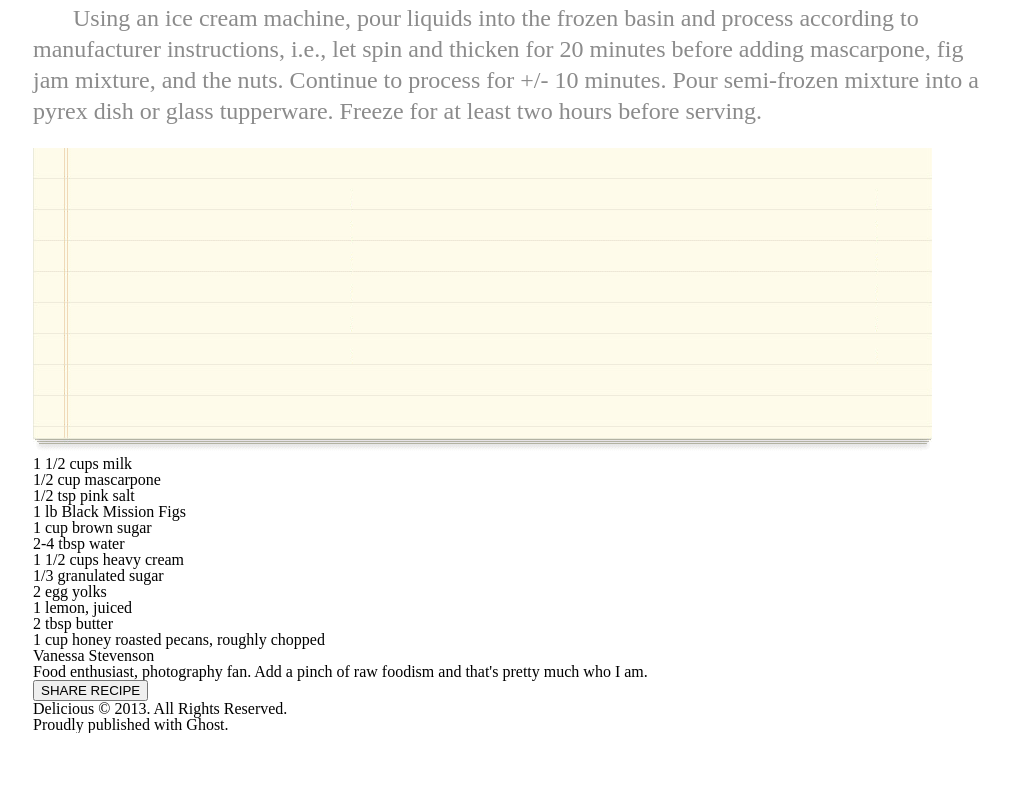
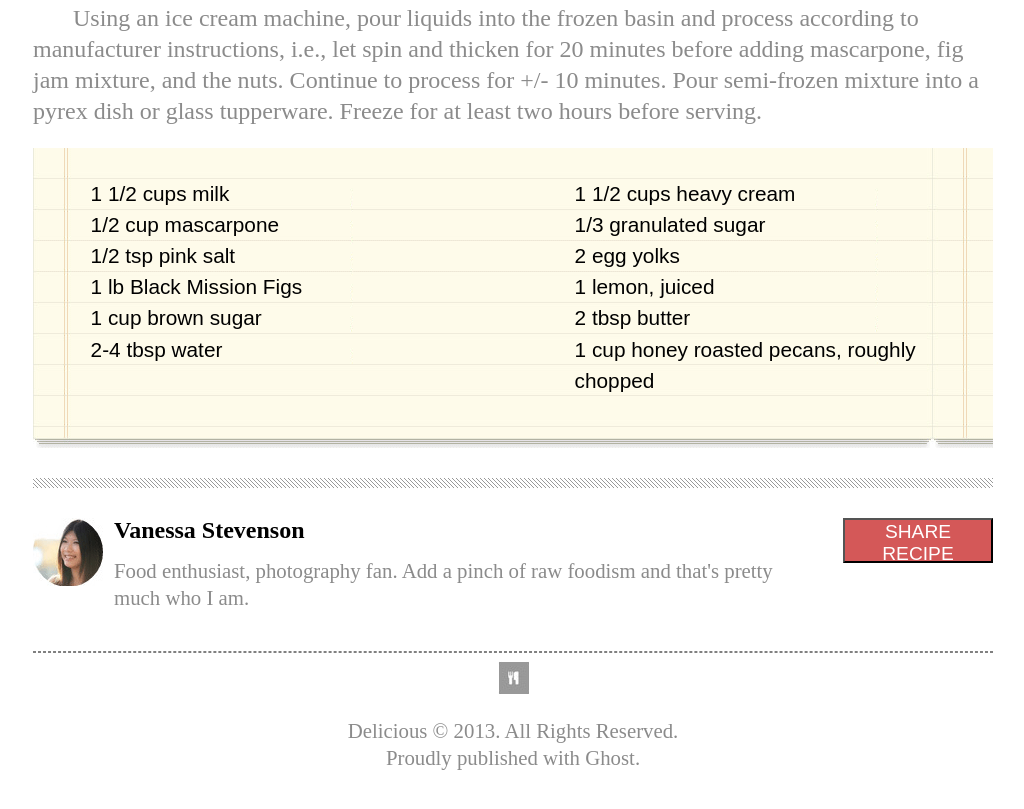
Before and after one commit to worldisweird/chocolate-pizza, a plain HTML site: page index.html in a window 1280 px wide. Shown: the part 1139-1948 px from the top of the page, without its empty margins (127-1151 px from the left). Before the commit the page ends 1872 px from the top, so only its background shows below. Drawn offline with Linux system fonts and the light colour scheme.

Commit message:
html and css nearly complete

```diff
--- a/css/style.css
+++ b/css/style.css
@@ -11,6 +11,7 @@ body {
   background-image: url("../img/hr-img.png");
   height: 10px;
   margin-left: 0px;
+  margin-bottom: 30px;
 }
 header {
   display: block;
@@ -72,3 +73,59 @@ h4 div {
 h4 div * {
   display: inline;
 }
+section {
+  width: 100%;
+  background-image: url("../img/list-bg.png");
+  height: 300px;
+}
+section div {
+  width: 40%;
+  display: inline-block;
+  line-height: 1.5em;
+  font-size: 1.3em;
+  vertical-align: top;
+  margin-top: 30px;
+  font-family: fantasy;
+}
+#list1 {
+  margin-left: 6%;
+  margin-right: 10%;
+}
+footer img {
+  float: left;
+  margin-right: 10px;
+}
+h3 {
+  font-size: 1.5em;
+  font-weight: bold;
+  margin-bottom: 15px;
+}
+button {
+  float: right;
+  color: white;
+  background-color: #d45858;
+  height: 45px;
+  width: 150px;
+  font-size: 1.2em;
+  vertical-align: top;
+  margin-left: 30px;
+}
+footer p {
+  color:#8b8b8b;
+  line-height: 1.3em;
+  font-size: 1.3em;
+  margin-bottom: 40px;
+}
+#trademark {
+  text-align: center;
+}
+#trademark img {
+  float: none;
+  margin: 0 auto;
+  align-self: center;
+  margin-bottom: 20px;
+}
+hr {
+  border:1px dashed gray;
+  float: unset;
+}
--- a/index.html
+++ b/index.html
@@ -59,9 +59,8 @@
       <p class="instructions">Ice cream: In a small pot over medium heat, combine milk, and granulated sugar until sugar is completely dissolved and the milk is just barely lukewarm. Whisk in egg yolks. Set mixture in the fridge and wait until the fig mixture is cooled.</p>
       <p class="instructions">Using an ice cream machine, pour liquids into the frozen basin and process according to manufacturer instructions, i.e., let spin and thicken for 20 minutes before adding mascarpone, fig jam mixture, and the nuts. Continue to process for +/- 10 minutes. Pour semi-frozen mixture into a pyrex dish or glass tupperware. Freeze for at least two hours before serving.</p>
 
-      <section id="recipe">
-        <img src="./img/list-bg.png" title="" alt=""/>
-        <div>
+      <section>
+        <div id="list1" >
           <ul>
             <li>
               1 1/2 cups milk
@@ -83,7 +82,7 @@
             </li>
           </ul>
         </div>
-        <div>
+        <div id="list2">
           <ul>
             <li>
               1 1/2 cups heavy cream
@@ -108,15 +107,23 @@
       </section>
       </main>
       <footer>
-          <h3>Vanessa Stevenson</h3>
-          <p>Food enthusiast, photography fan. Add a pinch of raw foodism and that's pretty much who I am.</p>
+        <div id="border"></div>
+        <img src="./img/van-pic.png" title="" alt=""/>
 
-          <button>SHARE RECIPE</button>
+        <button>SHARE RECIPE</button>
+        <h3>Vanessa Stevenson</h3>
 
-          <p>
-          Delicious © 2013. All Rights Reserved.<br/>
-          Proudly published with Ghost.</p>
 
+
+        <p>Food enthusiast, photography fan. Add a pinch of raw foodism and that's pretty much who I am.</p>
+
+        <div id= "trademark">
+          <hr/>
+          <img src="./img/small-logo.png" title="" alt=""></img>
+
+          <p>Delicious © 2013. All Rights Reserved.<br/>
+            Proudly published with Ghost.</p>
+        </div>
 
       </footer>
 
```
Also changed, not shown: 2 other files.
